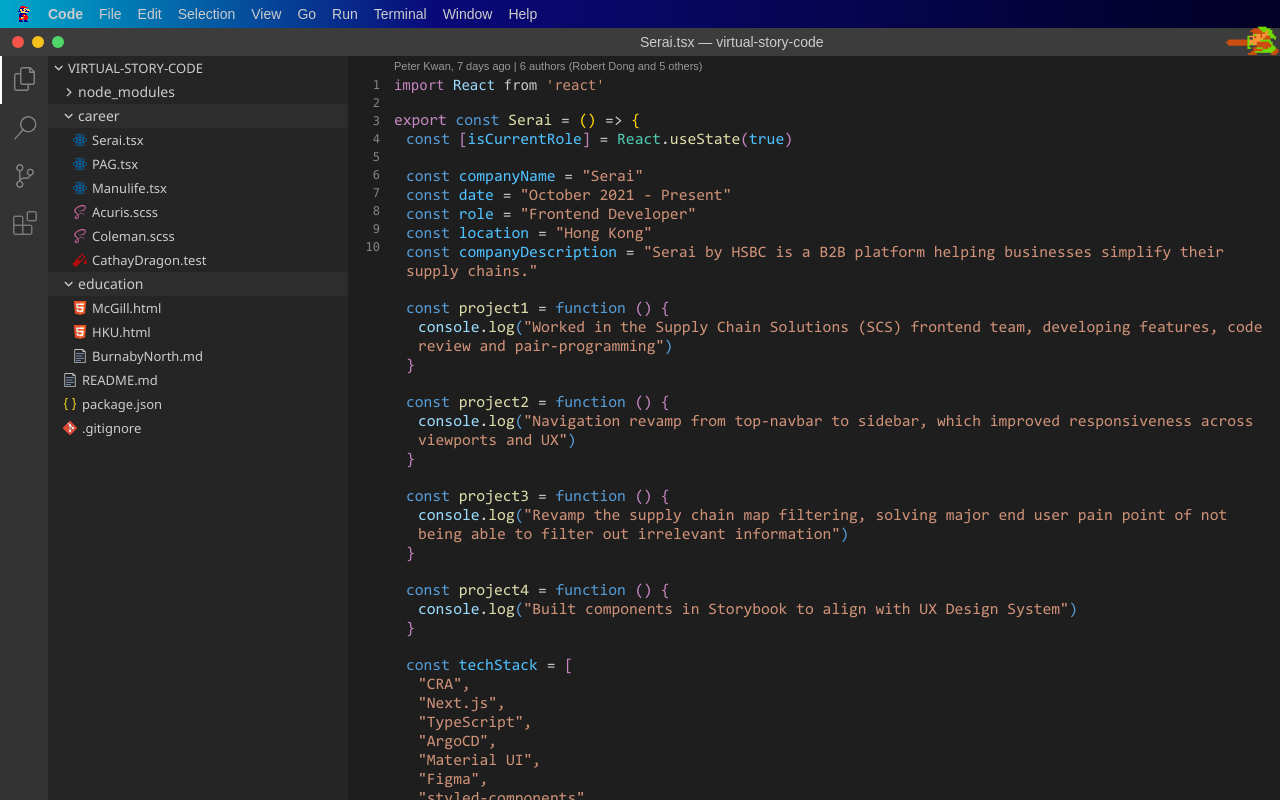
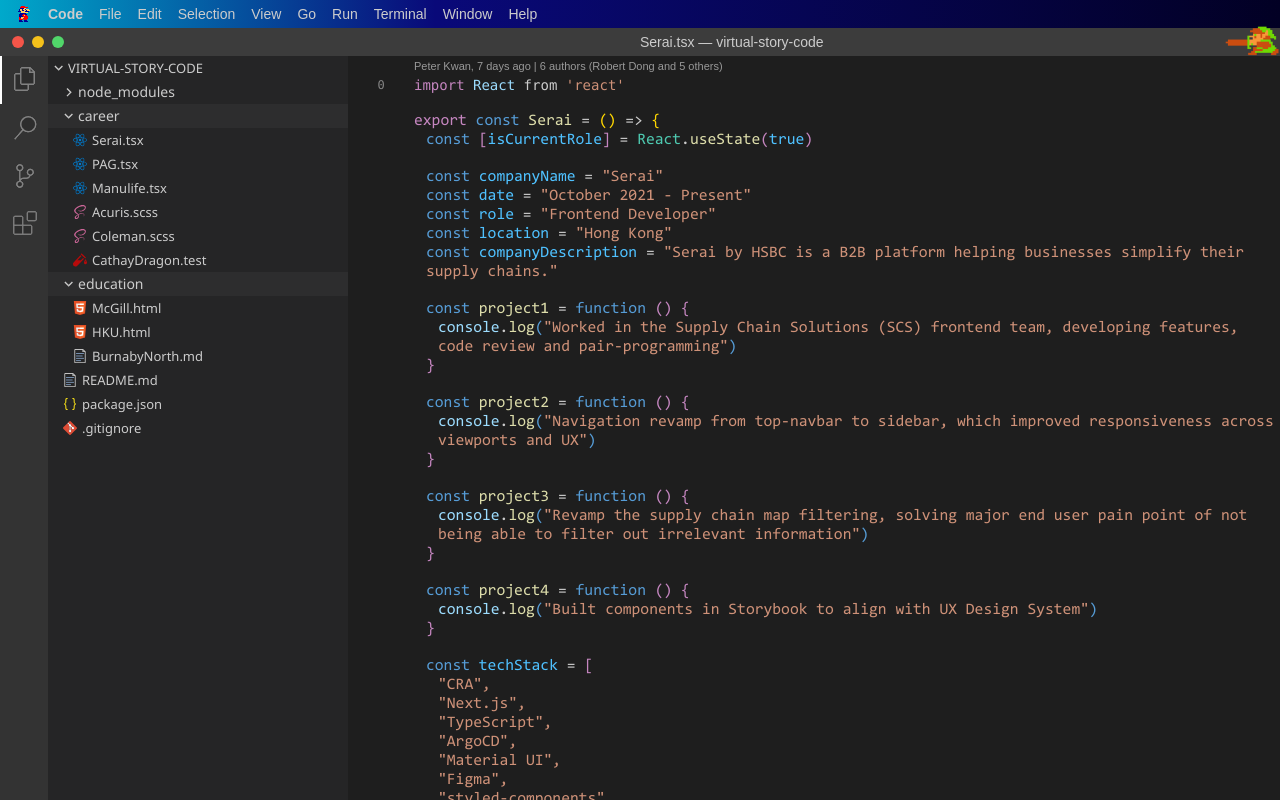
Before and after one commit to peterkwkwan/virtual-story-code, a React (Vite) app: page /explorer/serai in a window 1280 px wide. Built offline with nearby package versions, Linux system fonts and the light colour scheme.

Commit message:
fix: explorer wrapper widths and line numbers

```diff
--- a/src/components/explorer-pages/shared/ExplorerWrapper.tsx
+++ b/src/components/explorer-pages/shared/ExplorerWrapper.tsx
@@ -4,6 +4,7 @@
 interface Props {
   children: React.ReactNode;
   contributors: React.ReactNode;
+  numberOfLines: number;
 }
 
 const StyledContainer = styled.div`
@@ -24,11 +25,12 @@
     margin: 0;
     li {
       list-style: none;
+      margin: 0;
       direction: rtl;
-      text-align: right;
-      width: 32px;
+      text-align: center;
+      width: 66px;
       font-family: Menlo, Monaco, "Courier New", monospace;
-      line-height: 18px;
+      line-height: 18.4px;
       letter-spacing: 0px;
       font-size: 12px;
       color: ${(props) => props.theme.color.lineNumberText};
@@ -46,8 +48,13 @@
   color: ${(props) => props.theme.color.contributors};
 `;
 
-const lineNumbers = [1, 2, 3, 4, 5, 6, 7, 8, 9, 10];
-export const ExplorerWrapper = ({ children, contributors }: Props) => {
+export const ExplorerWrapper = ({
+  children,
+  contributors,
+  numberOfLines,
+}: Props) => {
+  const lineNumbers = [...Array(numberOfLines).keys()];
+
   return (
     <StyledContainer>
       <LineNumbers>
```
